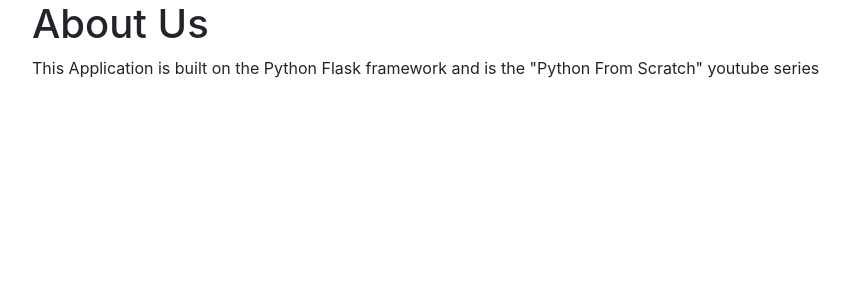
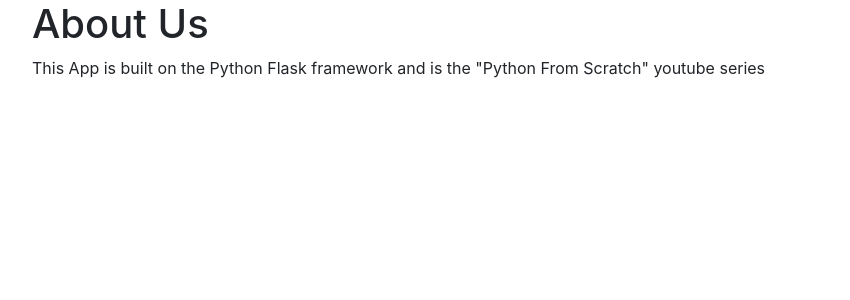
Before and after one commit to misocho/Flask-Article-App, a Flask app: page /about in a window 1280 px wide. Shown: the part 56-356 px from the top of the page, without its empty margins (53-903 px from the left). Run offline with Flask 2, Linux system fonts and the light colour scheme; some libraries are stand-ins or nearby versions.

Commit message:
update to the about.html file

```diff
--- a/templates/about.html
+++ b/templates/about.html
@@ -2,5 +2,5 @@
 
 {% block body %}
     <h1>About Us</h1>
-    <p>This Application is built on the Python Flask framework and is the "Python From Scratch" youtube series</p>
+    <p>This App is built on the Python Flask framework and is the "Python From Scratch" youtube series</p>
 {% endblock %}
```
